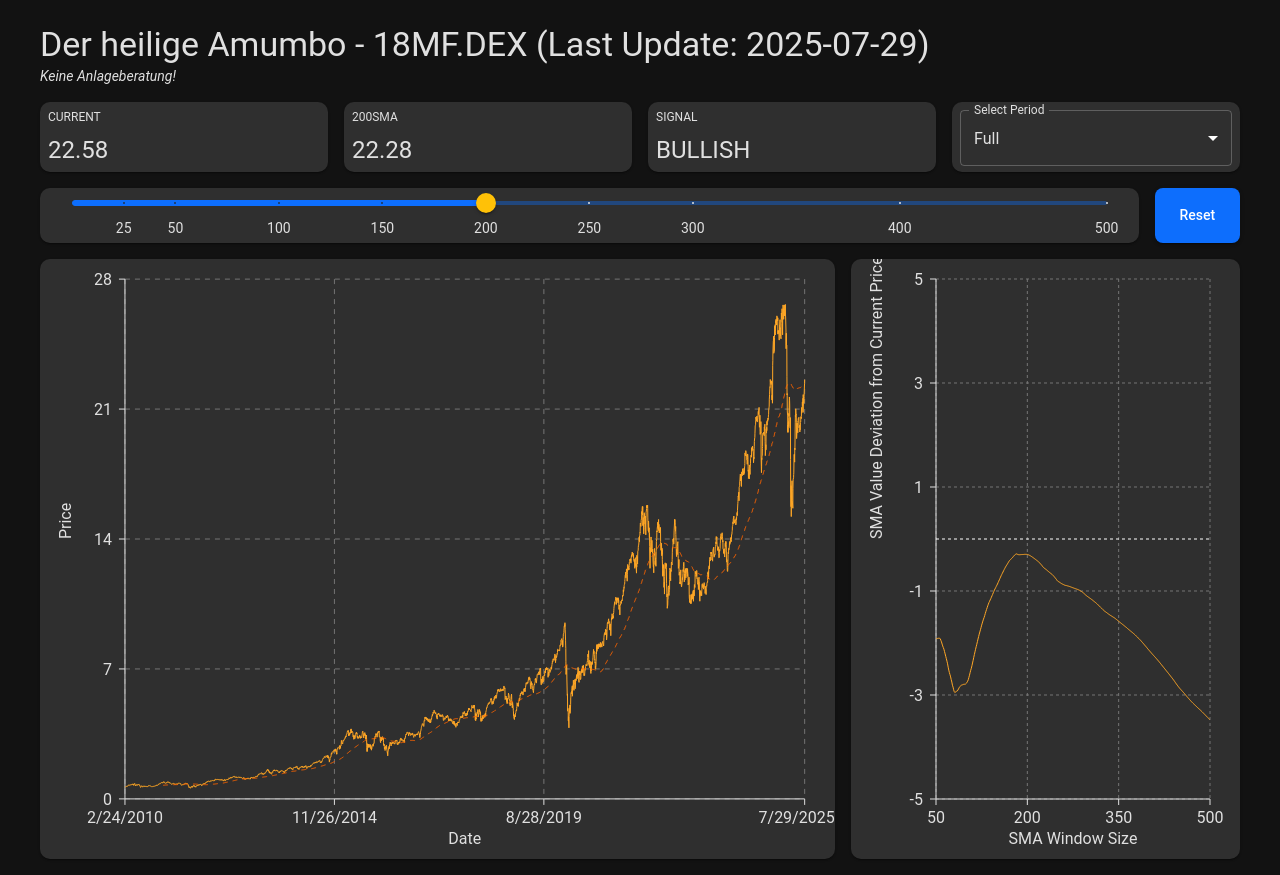
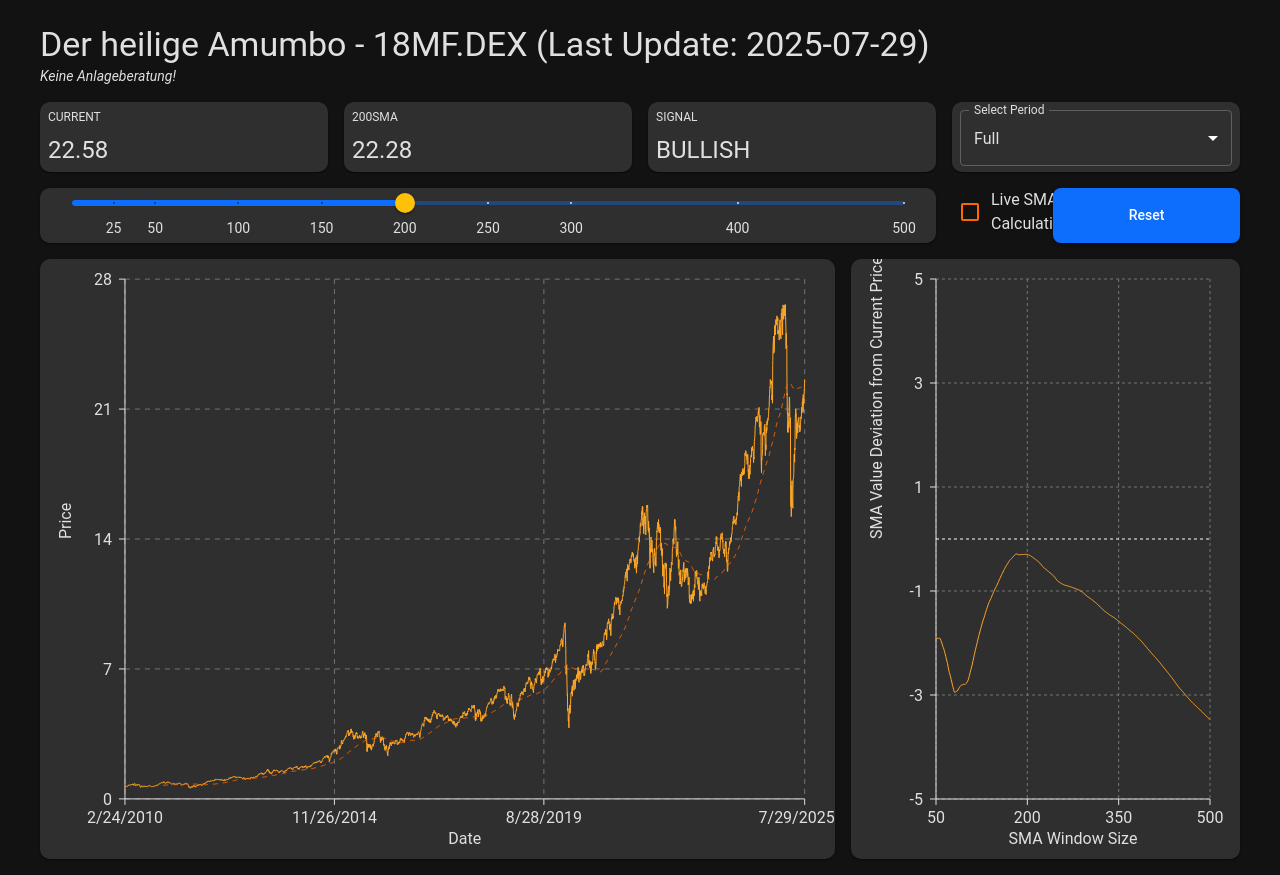
Before and after one commit to smn-t/smn-t.github.io, a React (Create React App) app: page / in a window 1280 px wide. Built offline with nearby package versions, Linux system fonts and the light colour scheme.

Commit message:
live calculation on hover

```diff
--- a/src/Components/LineChart.js
+++ b/src/Components/LineChart.js
@@ -11,7 +11,7 @@ import {
 } from "recharts";
 import { useTheme } from "@mui/material/styles";
 
-const CustomLineChart = ({ data }) => {
+const CustomLineChart = ({ data, onHoverChange  }) => {
   const theme = useTheme();
 
   const [containerHeight, setContainerHeight] = useState(window.innerHeight * 0.75);
@@ -61,9 +61,19 @@ const CustomLineChart = ({ data }) => {
     return null;
   };
 
+  const handleMouseMove = (state) => {
+    if (state.isTooltipActive && state.activePayload && state.activePayload.length > 0) {
+      const payload = state.activePayload[0].payload;
+      onHoverChange({ unixTimeStamp: payload.unixTimeStamp, price: payload.price });
+    } else {
+      onHoverChange(null);
+    }
+  };
+
   return (
     <ResponsiveContainer width="100%" height={containerHeight}>
-      <LineChart data={data} margin={{ top: 20, right: 30, left: 25, bottom: 30 }}>
+      <LineChart data={data} margin={{ top: 20, right: 30, left: 25, bottom: 30 }} onMouseMove={handleMouseMove}
+        onMouseLeave={() => onHoverChange(null)}>
         <CartesianGrid strokeDasharray="5 5" stroke={theme.palette.text.disabled} />
         <XAxis
           type="number"
--- a/src/dashboards/MainDashboard.js
+++ b/src/dashboards/MainDashboard.js
@@ -5,6 +5,7 @@ import { ThemeProvider, CssBaseline } from '@mui/material';
 import data from '../data.json';
 import modernDarkTheme from '../Theme/modernDarkTheme';
 import SmaChart from '../Components/SmaChart';
+import { Checkbox, FormControlLabel } from '@mui/material';
 
 const marks = [
   { value: 25, label: '25' },
@@ -40,15 +41,18 @@ const getSMAForTimestamp =(data, windowSize, unixTimeStamp) =>{
   return average;
 }
 
-
 const getSMAForAllWindows = (data, unixTimeStamp, min = 50, max = 500, step = 1, current_price) => {
   const result = [];
-  for (let windowSize = min; windowSize <= max; windowSize += step) {
-    const sma = getSMAForTimestamp(data, windowSize, unixTimeStamp) - current_price;
+  const maxWindowSize = Math.min(max, data.length); // maximal mögliche Fenstergröße
+
+  for (let windowSize = min; windowSize <= maxWindowSize; windowSize += step) {
+    const smaVal = getSMAForTimestamp(data, windowSize, unixTimeStamp);
+    if (smaVal === null) continue; // Falls für das Fenster kein SMA möglich, überspringen
+    const sma = smaVal - current_price;
     result.push({ sma: windowSize, value: sma });
   }
   return result;
-}
+};
 
 
 const sliceData = (data, period) => {
@@ -66,10 +70,18 @@ const sliceData = (data, period) => {
   return data.filter(item => now - item.unixTimeStamp <= periods[period]);
 };
 
+
 const MainDashboard = () => {
   const [sliderValue, setSliderValue] = useState(200);
   const [timePeriod, setTimePeriod] = useState('full');
+  const [hoverData, setHoverData] = useState({ unixTimeStamp: Date.parse(data["Meta Data"]["3. Last Refreshed"]), price: null });
+  const [hoverFeatureEnabled, setHoverFeatureEnabled] = useState(false);
 
+const handleHoverChange = (data) => {
+  if (hoverFeatureEnabled && data) {
+    setHoverData(data);
+  }
+};
 
   const handleChange = (event, newValue) => {
     if (typeof newValue === 'number') {
@@ -93,8 +105,10 @@ const MainDashboard = () => {
   const current_sma = smaData.length > 0 ? smaData.at(-1).sma.toFixed(2) : null;
   const difference = current_price && current_sma ? (current_price - current_sma).toFixed(2) : null;
 
-  // Beispiel-Nutzung:
- const smaAll = getSMAForAllWindows(reformatedData, Date.parse(data["Meta Data"]["3. Last Refreshed"]), 50, 500, 1, current_price);
+const activeTimestamp = hoverFeatureEnabled ? hoverData.unixTimeStamp : Date.parse(data["Meta Data"]["3. Last Refreshed"]);
+const activePrice = hoverFeatureEnabled ? (hoverData.price ?? current_price) : current_price;
+
+const smaAll = getSMAForAllWindows(reformatedData, activeTimestamp, 50, 500, 1, activePrice);
 
 
   return (
@@ -147,7 +161,7 @@ const MainDashboard = () => {
               </FormControl>
             </Paper>
           </Grid>
-          <Grid item xs={12} sm={9} md={11}>
+          <Grid item xs={12} sm={7} md={9}>
             <Paper sx={{ paddingInline: 4, height: 55 }}>
               <Slider
                 defaultValue={50}
@@ -163,12 +177,37 @@ const MainDashboard = () => {
               />
             </Paper>
           </Grid>
-          <Grid container item xs={12} sm={3} md={1} justifyContent="center" alignItems="center">
-            <Button fullWidth onClick={() => { setSliderValue(200); setTimePeriod("full") }} variant="contained" color="error" sx={{ height: 55 }}> Reset </Button>
+          <Grid item xs={12} sm={2} md={1}>
+            <FormControlLabel
+              control={
+                <Checkbox
+                  checked={hoverFeatureEnabled}
+                  onChange={(e) => setHoverFeatureEnabled(e.target.checked)}
+                  color="primary"
+                />
+              }
+              label="Live SMA Calculation"
+              sx={{ pl: 1 }}
+            />
+          </Grid>
+          <Grid container item xs={12} sm={3} md={2} justifyContent="center" alignItems="center">
+            <Button
+              fullWidth
+              onClick={() => {
+                setSliderValue(200);
+                setTimePeriod("full");
+                setHoverFeatureEnabled(false);
+              }}
+              variant="contained"
+              color="error"
+              sx={{ height: 55 }}
+            >
+              Reset
+            </Button>
           </Grid>
           <Grid item xs={8} md={8}>
             <Paper>
-              <LineChart data={smaData} />
+              <LineChart data={smaData} onHoverChange={handleHoverChange} />
             </Paper>
           </Grid>
           <Grid item xs={4} md={4}>
```
